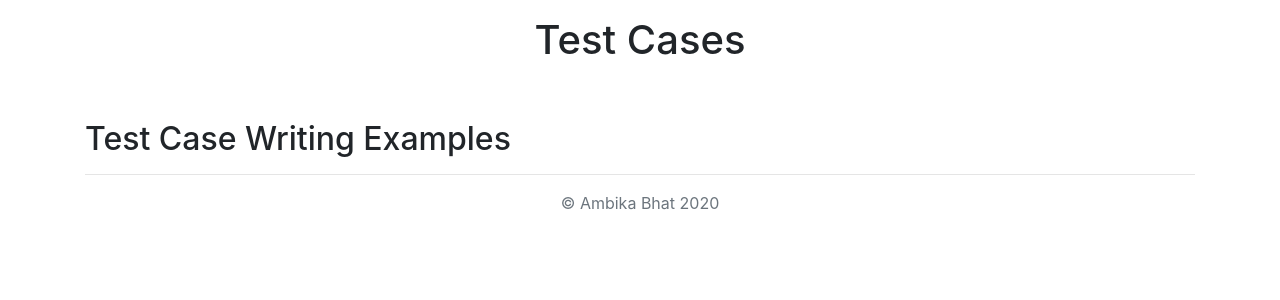
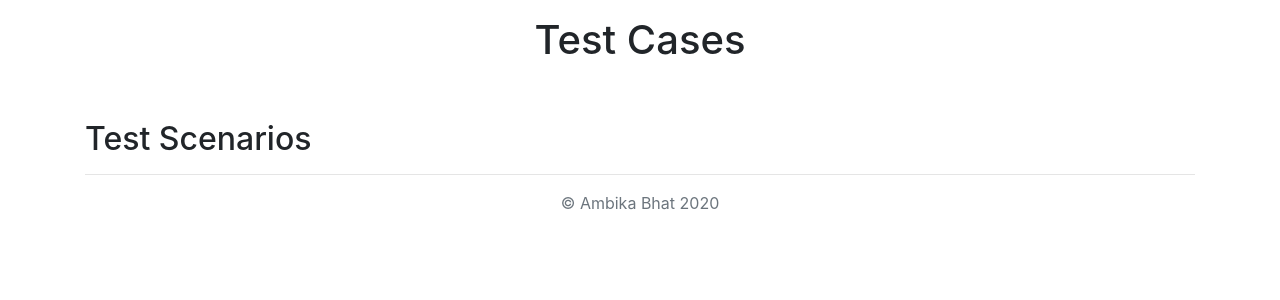
Before and after one commit to ambika-qa/portfolio, a Django app: page /blog/testcases in a window 1280 px wide. Shown: the part 56-356 px from the top of the page. Run offline with Django 3.2, Linux system fonts and the light colour scheme; data that the repository does not hold is empty; some libraries are stand-ins or nearby versions.

Commit message:
Words on the html pages are changed

```diff
--- a/portfolio-website/blog/templates/blog/testcases.html
+++ b/portfolio-website/blog/templates/blog/testcases.html
@@ -37,7 +37,7 @@
     <h1 class="text-center pt-3"> Test Cases </h1>
     <br />
     <br />
-    <h2> Test Case Writing Examples </h2>
+    <h2> Test Scenarios </h2>
     <hr />
     {% for blog in blogs.all %}
     <a> <h3> {{ blog.title }} </h3></a>
--- a/portfolio-website/jobs/templates/jobs/automation.html
+++ b/portfolio-website/jobs/templates/jobs/automation.html
@@ -37,7 +37,7 @@
     <h1 class="text-center pt-3"> Automation </h1>
     <br />
     <br />
-    <h2> GUI Automation using selenium </h2>
+    <h2> GUI Automation </h2>
     <hr />
     {% for job in jobs.all %}
     <a> <h3> {{ job.title }} </h3></a>
```
